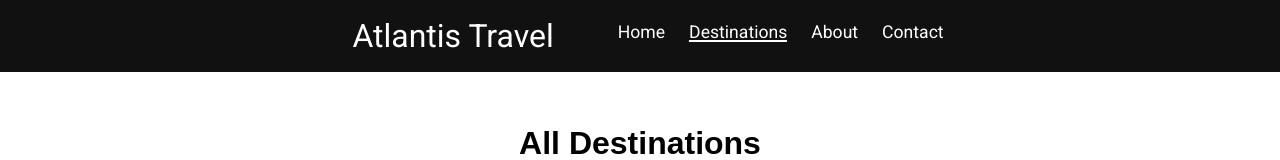
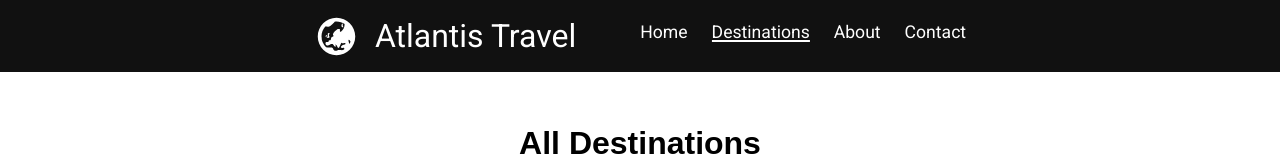
Before and after one commit to SarahSu92/AtlantisTravel, a React (Vite) app: page /AtlantisTravel/DestinationPage in a window 1280 px wide. Shown: the top 160 px of the page. Built offline with nearby package versions, Linux system fonts and the light colour scheme; a web font is replaced by a local one.

Commit message:
(feat): added logo globe

```diff
--- a/src/navigation/Navigation.tsx
+++ b/src/navigation/Navigation.tsx
@@ -48,6 +48,7 @@ export const Navigation = ({ open, setOpen }: NavigationProps) => {
   return (
     <nav aria-label="Main site navigation">
       <div className="nav-inner">
+        <img src={`${import.meta.env.BASE_URL}globe.svg`} alt="Atlantis Travel logo" className='iconimg'/>
         <a href="/" className="logo">
           Atlantis Travel
         </a>
--- a/src/navigation/navigation.scss
+++ b/src/navigation/navigation.scss
@@ -8,7 +8,6 @@ nav {
     text-decoration: none;
     margin-top: 1rem;
 
-
     &:focus {
       outline: 2px solid #f94a0b;
       outline-offset: 2px;
@@ -17,15 +16,19 @@ nav {
   }
 }
 
+.iconimg {
+  filter: invert(1);
+  width: 35px;
+  height: 35px;
+  margin-right: 0.5rem;
+  margin-top: 0.8rem;
+}
+
 .nav-inner {
   display: flex;
   justify-content: center;
   align-items: center;
   position: relative;
-}
-
-.tablet-desktop {
-  display: none;
 }
 
 /* Overlay */
@@ -155,6 +158,10 @@ nav {
   }
 }
 
+.tablet-desktop {
+  display: none;
+}
+
 .mobile-menu.active {
   right: 0;
   margin: 0;
@@ -172,6 +179,13 @@ nav {
       align-items: center;
       justify-content: space-between;
 
+    }
+
+    .iconimg {
+      width: 45px;
+      height: 45px;
+      margin-right: 0rem;
+      margin-top: 0rem;
     }
 
     .menubtn {
```
Also changed, not shown: public/globe.svg (added).
